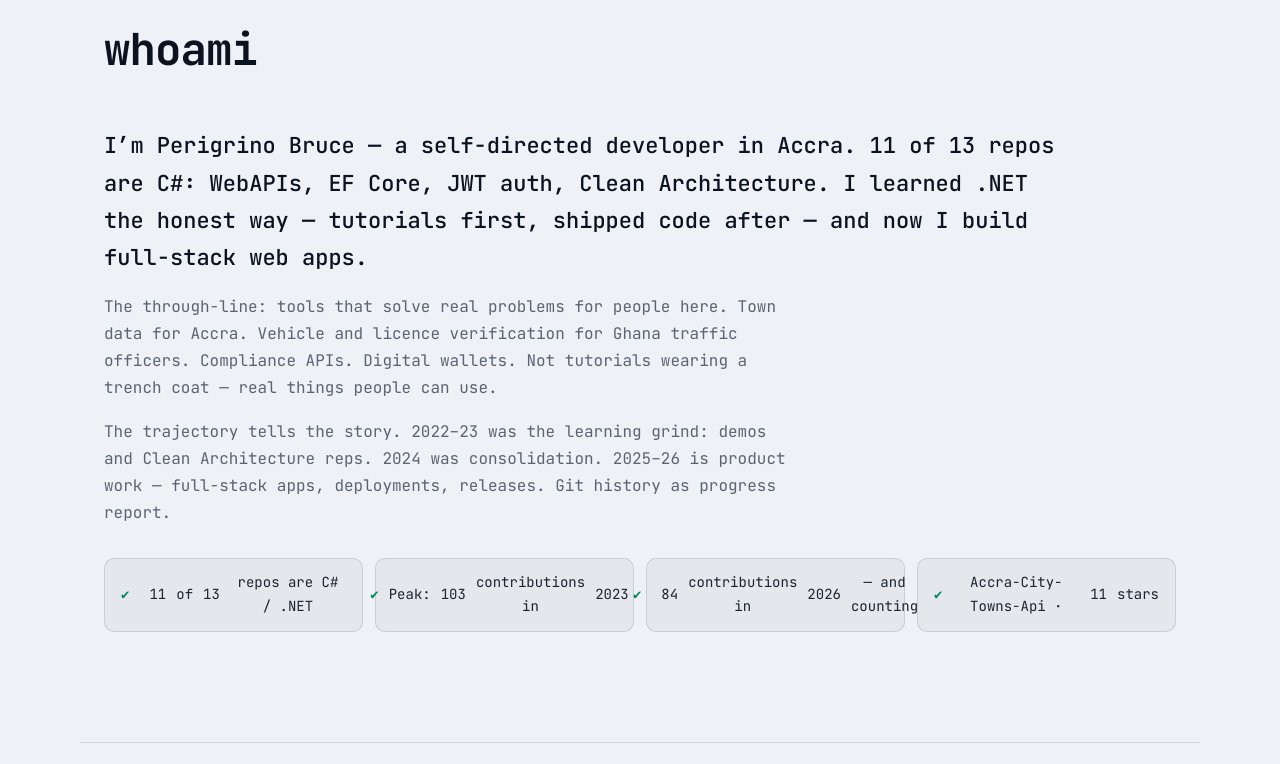
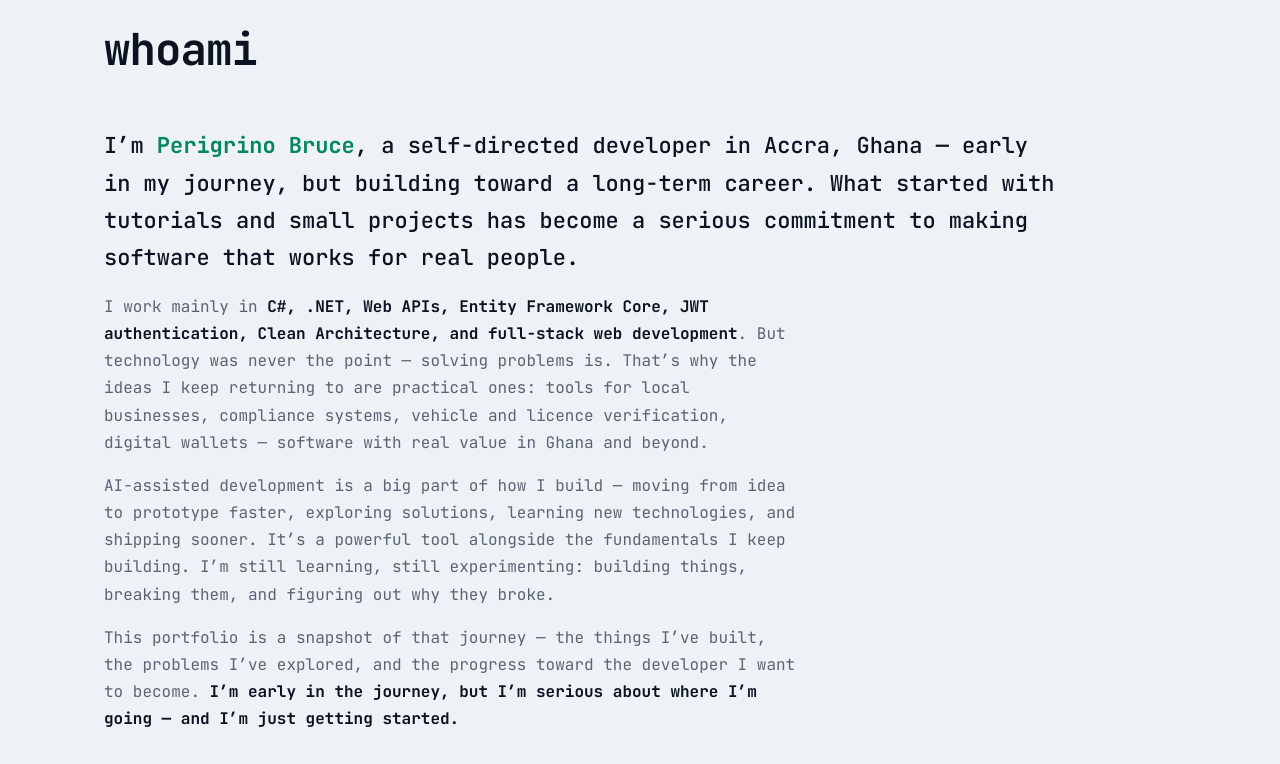
Before and after one commit to Perigrino/Portfolio, a React (Vite) app: page / in a window 1280 px wide. Shown: the part 943-1707 px from the top of the page. Built offline with nearby package versions, Linux system fonts and the light colour scheme.

Commit message:
feat: refresh about copy and swap Taskly for AdTaskly
Rewrite intro and paragraphs with bold emphasis, add RichText renderer
for **markers, and replace the Taskly project with AdTaskly (React 19).

```diff
--- a/src/content.ts
+++ b/src/content.ts
@@ -125,16 +125,17 @@ export const content: Content = {
   ],
   about: {
     intro:
-      'I’m Perigrino Bruce — a self-directed developer in Accra. 11 of 13 repos are C#: WebAPIs, EF Core, JWT auth, Clean Architecture. I learned .NET the honest way — tutorials first, shipped code after — and now I build full-stack web apps.',
+      'I’m **Perigrino Bruce**, a self-directed developer in Accra, Ghana — early in my journey, but building toward a long-term career. What started with tutorials and small projects has become a serious commitment to making software that works for real people.',
     paragraphs: [
-      'The through-line: tools that solve real problems for people here. Town data for Accra. Vehicle and licence verification for Ghana traffic officers. Compliance APIs. Digital wallets. Not tutorials wearing a trench coat — real things people can use.',
-      'The trajectory tells the story. 2022–23 was the learning grind: demos and Clean Architecture reps. 2024 was consolidation. 2025–26 is product work — full-stack apps, deployments, releases. Git history as progress report.',
+      'I work mainly in **C#, .NET, Web APIs, Entity Framework Core, JWT authentication, Clean Architecture, and full-stack web development**. But technology was never the point — solving problems is. That’s why the ideas I keep returning to are practical ones: tools for local businesses, compliance systems, vehicle and licence verification, digital wallets — software with real value in Ghana and beyond.',
+      'AI-assisted development is a big part of how I build — moving from idea to prototype faster, exploring solutions, learning new technologies, and shipping sooner. It’s a powerful tool alongside the fundamentals I keep building. I’m still learning, still experimenting: building things, breaking them, and figuring out why they broke.',
+      'This portfolio is a snapshot of that journey — the things I’ve built, the problems I’ve explored, and the progress toward the developer I want to become. **I’m early in the journey, but I’m serious about where I’m going — and I’m just getting started.**',
     ],
     highlights: [
-      '11 of 13 repos are C# / .NET',
+      '10 of 14 repos are C# / .NET',
       'Peak: 103 contributions in 2023',
-      '84 contributions in 2026 — and counting',
-      'Accra-City-Towns-Api · 11 stars',
+      '84 contributions in 2026 — just getting started',
+      '3 product apps shipped in 2026',
     ],
   },
   stack: [
@@ -180,7 +181,7 @@ export const content: Content = {
       title: 'Accra-City-Towns-Api',
       tagline: 'REST API of Ghana towns',
       description:
-        'REST API serving Ghana towns and cities. Small, focused, and the most-starred repo on the profile. Built for people here, not for a tutorial.',
+        'REST API serving Ghana towns and cities. Small and focused — built for people here, not for a tutorial.',
       stack: ['C#', 'ASP.NET Core', 'REST'],
       image: '/assets/img/accra-skyline.jpg',
       year: '2023',
@@ -207,14 +208,14 @@ export const content: Content = {
       repo: 'https://github.com/perigrino/DevRoutine',
     },
     {
-      title: 'Taskly',
-      tagline: 'To-do & task tracking in Vue',
+      title: 'AdTaskly',
+      tagline: 'Browser task manager with live team sessions',
       description:
-        'A simple to-do and task-tracking app built with Vue. Proof the range goes beyond .NET — a clean frontend with no framework magic.',
-      stack: ['Vue', 'JavaScript', 'CSS'],
-      image: '/assets/img/taskly.jpg',
-      year: '2023',
-      repo: 'https://github.com/perigrino/Taskly',
+        'A fast, beautiful task manager that runs entirely in your browser — pick an identity and work solo or with a live team, no account required. React 19, TypeScript, Vite.',
+      stack: ['React', 'TypeScript', 'Vite'],
+      image: '/assets/img/adtaskly.jpg',
+      year: '2026',
+      repo: 'https://github.com/perigrino/AdTaskly',
     },
   ],
   process: [
@@ -254,7 +255,7 @@ export const content: Content = {
     whoami: 'whoami',
     cat: 'cat vibe.txt',
     gitLog: 'git log --oneline -1',
-    gitLogOutput: '8f3a2c1 shipped: Motorly — mobile field terminal for traffic officers',
+    gitLogOutput: '1c367ce Ignore environment files (.env) in gitignore',
   },
   ui: {
     skip: 'Skip to content',
--- a/src/versions/v1-terminal.css
+++ b/src/versions/v1-terminal.css
@@ -639,6 +639,18 @@ html[data-theme='light'] .t1-hero-video.is-hidden {
   color: var(--t1-heading);
   font-weight: 500;
   max-width: 72ch;
+}
+
+/* Bold emphasis from ** markers in content.ts — name glows in the accent, */
+/* key phrases in body copy brighten toward the heading color. */
+.t1-lead strong {
+  color: var(--t1-neon);
+  font-weight: 700;
+}
+
+.t1-body strong {
+  color: var(--t1-heading);
+  font-weight: 700;
 }
 
 .t1-body {
--- a/src/versions/v1-terminal.tsx
+++ b/src/versions/v1-terminal.tsx
@@ -1,4 +1,4 @@
-import { useCallback, useEffect, useRef, useState } from 'react'
+import { Fragment, useCallback, useEffect, useRef, useState } from 'react'
 import type { CSSProperties, ReactNode } from 'react'
 import { content, pexelsCredit } from '../content'
 import type { Project } from '../content'
@@ -108,6 +108,29 @@ function CountUp({ value, start }: { value: number; start: boolean }) {
 }
 
 /**
+ * Renders **bold** markers from content strings as <strong>. When emphasis is
+ * present, the paragraph exposes the plain text as its accessible name (with
+ * the fragments hidden) so the a11y tree still reads one coherent sentence.
+ */
+function RichText({ text, className }: { text: string; className?: string }) {
+  const parts = text.split(/\*\*(.+?)\*\*/g)
+  const hasBold = parts.length > 1
+  return (
+    <p className={className} aria-label={hasBold ? text.replace(/\*\*/g, '') : undefined}>
+      <span aria-hidden={hasBold || undefined}>
+        {parts.map((part, i) =>
+          i % 2 === 1 ? (
+            <strong key={i}>{part}</strong>
+          ) : (
+            <Fragment key={i}>{part}</Fragment>
+          ),
+        )}
+      </span>
+    </p>
+  )
+}
+
+/**
  * A highlight card. Any integers in the copy count up on reveal — except
  * numbers >= 1000, which are treated as years and stay static.
  */
@@ -116,8 +139,9 @@ function HighlightItem({ text, style }: { text: string; style?: CSSProperties })
   const parts = text.split(/(\d+)/)
 
   return (
-    <li ref={ref} className="t1-hl" data-reveal style={style}>
-      <span className="t1-hl-check">✔</span>
+    <li ref={ref} className="t1-hl" data-reveal style={style} aria-label={text}>
+      <span className="t1-hl-check" aria-hidden="true">✔</span>
+      <span aria-hidden="true">
         {parts.map((part, i) => {
           if (!/^\d+$/.test(part)) return <span key={i}>{part}</span>
           const n = Number(part)
@@ -127,6 +151,7 @@ function HighlightItem({ text, style }: { text: string; style?: CSSProperties })
             <CountUp key={i} value={n} start={inView} />
           )
         })}
+      </span>
     </li>
   )
 }
@@ -409,11 +434,9 @@ export default function TerminalVersion() {
             <span className="t1-tag">{content.ui.sections.about.tag}</span>
             <h2 className="t1-h2">{content.ui.sections.about.title}</h2>
           </div>
-          <p className="t1-lead">{content.about.intro}</p>
+          <RichText className="t1-lead" text={content.about.intro} />
           {content.about.paragraphs.map((p) => (
-            <p className="t1-body" key={p}>
-              {p}
-            </p>
+            <RichText className="t1-body" key={p} text={p} />
           ))}
           <ul className="t1-highlights">
             {content.about.highlights.map((h, i) => (
```
Also changed, not shown: public/assets/img/adtaskly.jpg (added), public/assets/img/taskly.jpg (deleted). Lines whose indentation alone changed are shown as unchanged.
